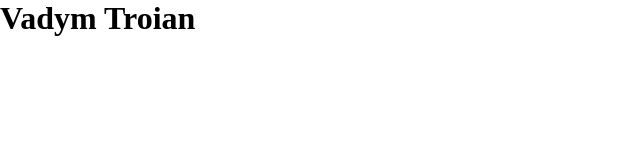
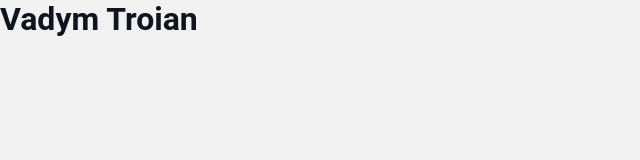
Before and after one commit to vadim-troian/rsschool-cv, a plain HTML site: page index.html in a window 1280 px wide. Shown: the full height of the page, 0-640 px from the left. Drawn offline with Linux system fonts and the light colour scheme.

Commit message:
feat: add font to css file

```diff
--- a/style.css
+++ b/style.css
@@ -1,4 +1,15 @@
 * {
   margin: 0px;
   padding: 0px;
+  box-sizing: border-box;
 }
+
+@import url("https://fonts.googleapis.com/css2?family=Roboto:ital,wght@0,100..900;1,100..900&display=swap");
+
+body {
+  font-family: "Roboto", sans-serif;
+  font-size: 16px;
+  font-weight: normal;
+  background-color: #f1f1f1;
+  color: #0f141e;
+}
```
